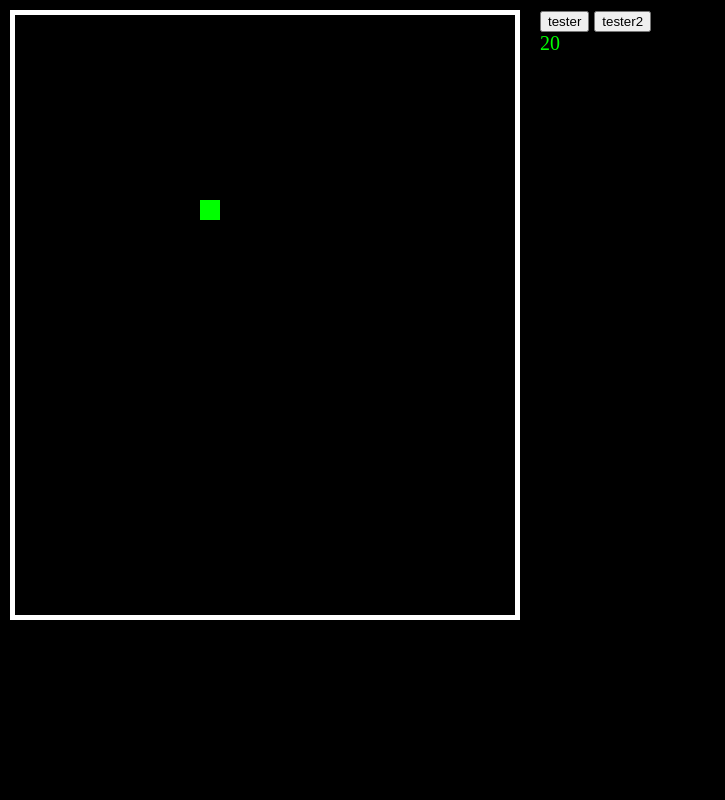
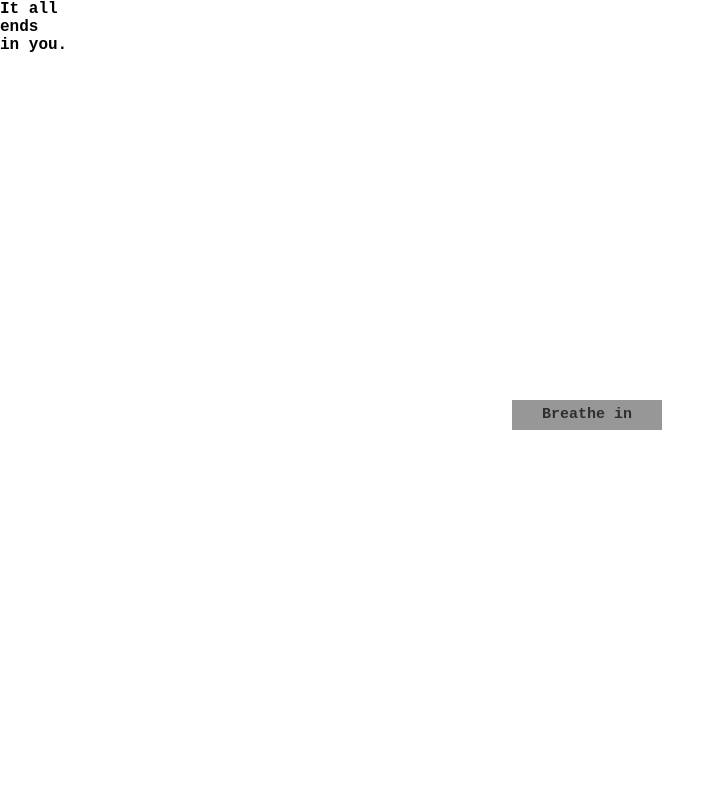
Before and after one commit to weiliangc3/wdi-project-1, a PHP site: page /home.html in a window 1280 px wide. Shown: the whole page, without its empty margins (0-725 px from the left). Run offline with PHP 8.4, Linux system fonts and the light colour scheme; some libraries are stand-ins or nearby versions.

Commit message:
added start page

```diff
--- a/css/style.css
+++ b/css/style.css
@@ -1,5 +1,32 @@
 body{
   background-color: black;
+  font-family: 'Courier New', Courier, 'Lucida Sans Typewriter', 'Lucida Typewriter', monospace;
+-webkit-font-smoothing: antialiased;
+font-weight: bold;
+}
+
+.front{
+  background-color: white;
+  width: 100%;
+  height: 100%;
+  position:absolute;
+  top:0;
+  left:0;
+}
+
+#start_button{
+  background-color: #979797;
+  color: #302F2F;
+  display: hidden;
+  text-align: center;
+  line-height: 30px;
+  font-size: 15px;
+  width: 150px;
+  height: 30px;
+  position:absolute;
+  top: 50%;
+  left: 40%;
+  cursor: pointer;
 }
 
 .self_area{
@@ -29,6 +56,7 @@ body{
 }
 
 #scoreboard {
+  font-family:;
   position: fixed;
   left: 540px;
   color: lime;
--- a/home.html
+++ b/home.html
@@ -1,12 +1,13 @@
 <!DOCTYPE html>
 <html>
 <head>
-  <title>It all ends in you</title>
+  <title>Breathe in</title>
   <link rel="stylesheet" type="text/css" href="./css/style.css">
   <script src="https://ajax.googleapis.com/ajax/libs/jquery/2.1.3/jquery.min.js"></script>
   <script type="text/javascript" src="./js/app.js"></script>
 </head>
 <body>
+
   <div class="self_area">
     <div id="player"></div>
   </div>
@@ -16,5 +17,11 @@
     <button id=button2>tester2</button>
     <div id="patience">20</div>
   </div>
+  <div class="front">
+    <div id="start_button">Breathe in</div>
+    <div id="title1">It all</div>
+    <div id="title2">ends</div>
+    <div id="title3">in you.</div>
+  </div>
 </body>
 </html>
--- a/js/app.js
+++ b/js/app.js
@@ -1,13 +1,25 @@
-//X is left and right
-//y is up and down
-
 var iaeiy = iaeiy ||{}
 
+iaeiy.collisionThreshold = 0
+iaeiy.lives = 20
+iaeiy.baseDamageDelay = 40
+iaeiy.baseCollisionThreshold = 3
+
+iaeiy.enemyCreationTimer=0
+iaeiy.levelTimer = 40000
+iaeiy.levelDifficulty = 4
+iaeiy.levelSpawnTimer = 20
+
+
 $(function(){
-  iaeiy.init()
+  $("#start_button").click(function(){
+    iaeiy.init();
+  })
 })
 
 iaeiy.init = function(){
+  iaeiy.levelOn = false
+  iaeiy.startGame();
   iaeiy.initButtons()
 }
 
@@ -18,12 +30,15 @@ iaeiy.initButtons = function(){
 }
 
 iaeiy.refreshFunction = function (){
+  if (iaeiy.levelOn){
   iaeiy.playerMovement();
   iaeiy.moveEnemies();
   iaeiy.checkCollisions();
   iaeiy.purgeEnemies();
   iaeiy.enemyCreation();
   iaeiy.updateBoard();
+  iaeiy.checkWinLose();
+}
 }
 
 // Movement Functions (with restrictions)
@@ -59,6 +74,11 @@ iaeiy.playerMovement = function() {
     }
   }
 }
+
+// maybe?
+// iaeiy.populatePlayArea = function(){
+//   iaeiy.selfPlayArea.left = $(".self_area").style.left
+// }
 
 iaeiy.selfPlayArea = {
   left: 15,
@@ -232,16 +252,6 @@ iaeiy.createEnemy = function(difficulty){
   }
 }
 
-iaeiy.collisionThreshold = 0
-iaeiy.lives = 20
-iaeiy.baseDamageDelay = 40
-iaeiy.baseCollisionThreshold = 3
-
-iaeiy.levelOn = false
-iaeiy.enemyCreationTimer=0
-iaeiy.levelTimer = 0
-iaeiy.levelDifficulty = 4
-iaeiy.levelSpawnTimer = 20
 iaeiy.enemyCreation = function(){
   if (iaeiy.levelOn){
     if (iaeiy.enemyCreationTimer === 0 ){
@@ -263,6 +273,33 @@ iaeiy.updateBoard = function(){
   $("#patience").html(iaeiy.lives)
 }
 
+iaeiy.endLevel = function(){
+  iaeiy.levelOn = false
+}
+
+iaeiy.startGame = function(){
+  $(".front").fadeOut(1000)
+  $("title").html("it all ends in you.")
+  iaeiy.loadLevel();
+}
+
+iaeiy.checkWinLose = function(){
+  if(iaeiy.lives < 1){
+    iaeiy.youLose();
+  }
+}
+
+iaeiy.youLose = function(){
+  $(".front").fadeIn(5000)
+  $("title").html("breathe again")
+  iaeiy.levelOn = false
+}
+
+iaeiy.loadLevel = function(){
+  iaeiy.levelTimer=40000
+  iaeiy.levelOn=true
+}
+
 //To test stuff
 $(function(){
   $("#button1").click(function(){
```
